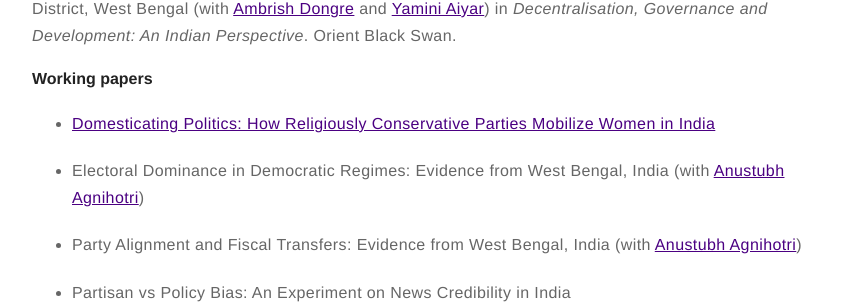
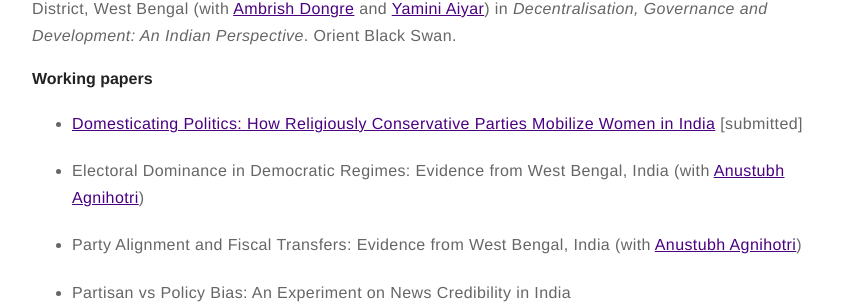
Before and after one commit to anirvanchowdhury/anirvanchowdhury.github.io, a Jekyll site: the page built from research.md, in a window 1280 px wide and 900 px high, scrolled down 1249 px. Shown: the part 145-452 px from the top of the window, without its empty margins (203-1069 px from the left). Built offline with Jekyll 4.4.1, drawn with Linux system fonts in a browser that asks for light colours.

Commit message:
Update research.md

```diff
--- a/research.md
+++ b/research.md
@@ -26,7 +26,7 @@ For a sketch of the argument, research design, and evidence, please click [here]
 2017 Do Gram Panchayats Get Their Money? A Case Study of Gram Panchayat Fund Flows in Birbhum District, West Bengal (with [Ambrish Dongre](https://www.iima.ac.in/web/faculty/faculty-profiles/ambrish-dongre) and [Yamini Aiyar](http://www.cprindia.org/people/yamini-aiyar)) in _Decentralisation, Governance and Development: An Indian Perspective_. Orient Black Swan.
 
 #### Working papers
-* [Domesticating Politics: How Religiously Conservative Parties Mobilize Women in India](https://www.dropbox.com/scl/fi/el1d15dowce19cyn664se/chowdhury-domesticating_politics-20231002.pdf?rlkey=erakmhoxfcp27k65kjlstmg26&dl=0)
+* [Domesticating Politics: How Religiously Conservative Parties Mobilize Women in India](https://www.dropbox.com/scl/fi/dn1bi860qnegd4w1jnu1f/Chowdhury_DomesticatingPolitics_20240327.pdf?rlkey=84mc52vbypmtg20t5l1l6006p&dl=0) [submitted]
 
 * Electoral Dominance in Democratic Regimes: Evidence from West Bengal, India (with [Anustubh Agnihotri](http://polisci.berkeley.edu/people/person/anustubh-agnihotri))
 
```
